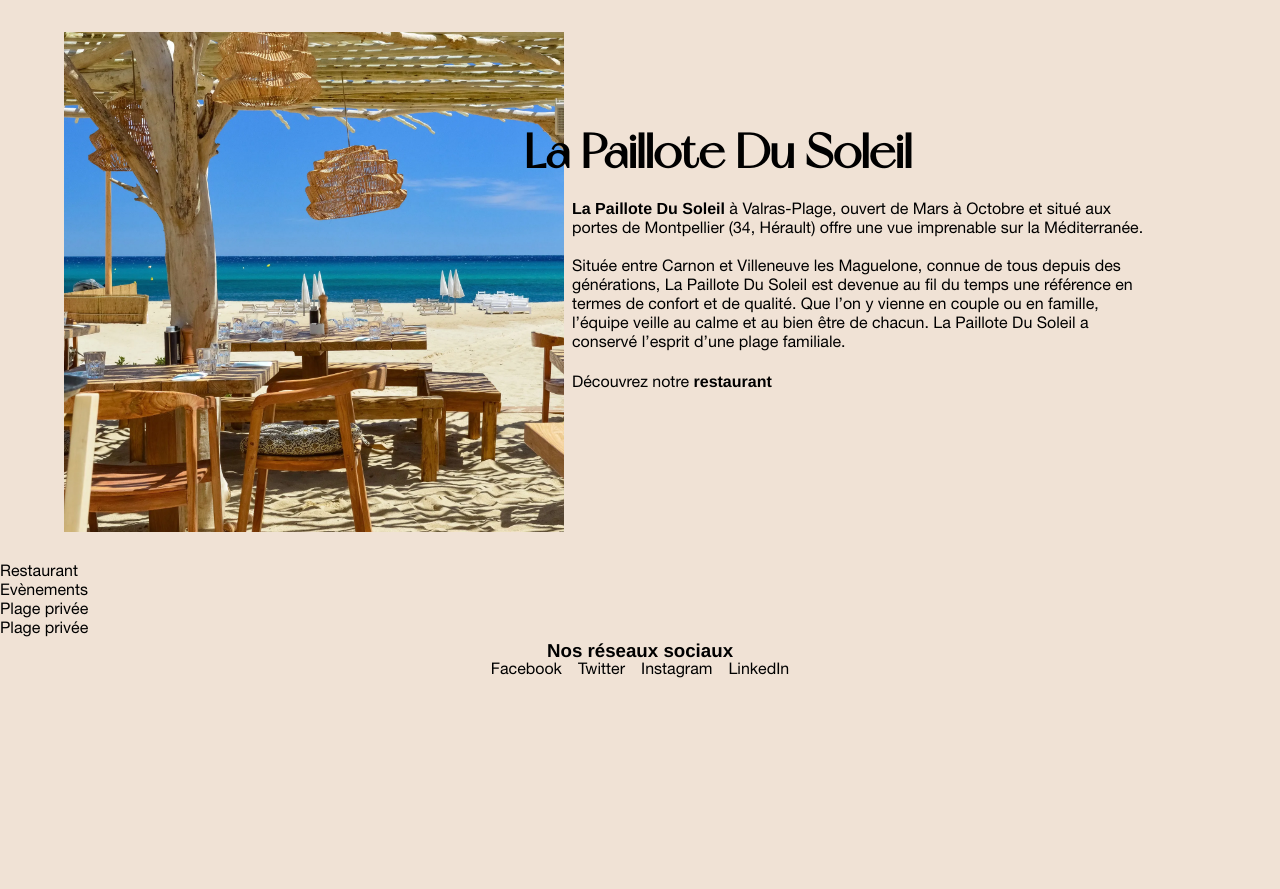
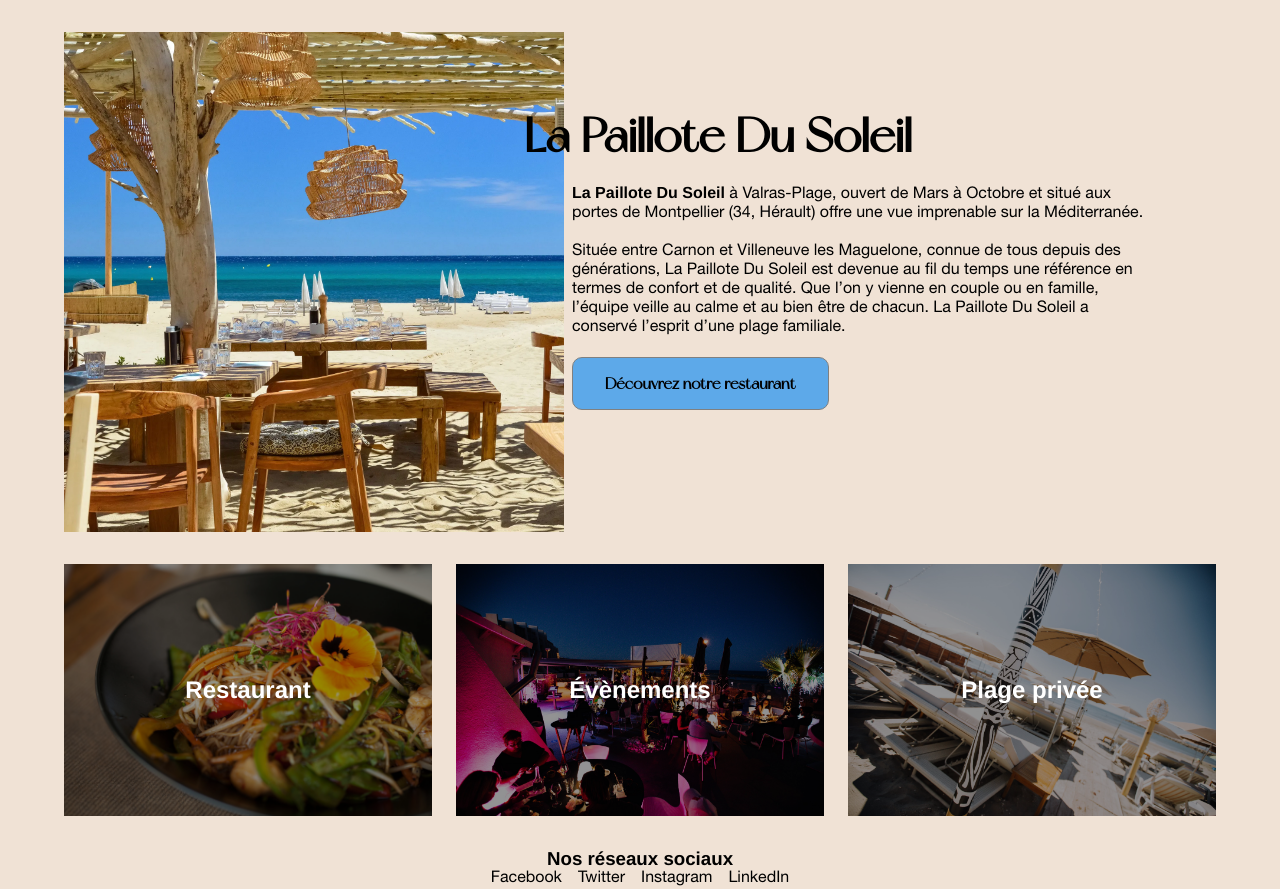
Before and after one commit to lclhugo/mspr-paillote-du-soleil, a Symfony app: template templates/home/index.html.twig in a window 1280 px wide. Shown: the part 800-1689 px from the top of the page. Before the commit the page ends 1478 px from the top, so only its background shows below. Run offline with Twig, Linux system fonts and the light colour scheme; the template is opened without the code that fills it, so the values that code supplies are empty; some libraries are stand-ins or nearby versions.

Commit message:
wip accueil

```diff
--- a/assets/css/base/_base.scss
+++ b/assets/css/base/_base.scss
@@ -10,7 +10,7 @@
 }
 
 body {
-    background-color: #F0E2D5;
+    background-color: variables.$bg-sand;
 }
 a, a:visited, a:hover {
     text-decoration: none;
--- a/assets/css/base/_variables.scss
+++ b/assets/css/base/_variables.scss
@@ -1,5 +1,8 @@
 $miracle-font: "Miracle", sans-serif;
 $helvetica-font: "Helvetica", sans-serif;
+$light-blue : #5DA9E9;
+$bg-sand : #F0E2D5;
+
 
 @font-face {
     font-family: "Miracle";
--- a/assets/css/pages/_home.scss
+++ b/assets/css/pages/_home.scss
@@ -96,9 +96,58 @@ nav {
         }
     }
     .cta-btn {
-        font-weight: 700;
+        font-family: variables.$miracle-font;
+        display: inline;
+        font-weight: 800;
+        border: 1px solid gray;
+        border-radius: 10px;
+        background-color: variables.$light-blue;
+        width: fit-content;
+        padding:1rem 2rem;
+        transition: filter 300ms ease-in-out
+    }
+
+    .cta-btn:hover {
+        filter:sepia(1);
     }
 }
+
+.proposals {
+    display: flex;
+    margin: 2rem 4rem;
+    gap: 1.5rem;
+
+    .card {
+        flex: 1;
+        position: relative;
+
+        .blur {
+            position: absolute;
+            top: 0;
+            bottom: 0;
+            left: 0;
+            right: 0;
+            background-color: rgba(0, 0, 0, 0.413);
+        }
+
+        img {
+            height: 100%;
+            width: 100%;
+            object-fit: cover;
+        }
+
+        .card__text {
+            position: absolute;
+            top: 50%;
+            left: 50%;
+            transform: translate(-50%, -50%);
+            color: white;
+            font-weight: 800;
+            font-size: 1.5rem;
+        }
+    }
+}
+
 
 footer {
     div {
--- a/public/css/style.css
+++ b/public/css/style.css
@@ -114,7 +114,50 @@ nav ul a:hover {
   margin-top: -3rem;
 }
 .presentation .cta-btn {
-  font-weight: 700;
+  font-family: "Miracle", sans-serif;
+  display: inline;
+  font-weight: 800;
+  border: 1px solid gray;
+  border-radius: 10px;
+  background-color: #5DA9E9;
+  width: fit-content;
+  padding: 1rem 2rem;
+  transition: filter 300ms ease-in-out;
+}
+.presentation .cta-btn:hover {
+  filter: sepia(1);
+}
+
+.proposals {
+  display: flex;
+  margin: 2rem 4rem;
+  gap: 1.5rem;
+}
+.proposals .card {
+  flex: 1;
+  position: relative;
+}
+.proposals .card .blur {
+  position: absolute;
+  top: 0;
+  bottom: 0;
+  left: 0;
+  right: 0;
+  background-color: rgba(0, 0, 0, 0.413);
+}
+.proposals .card img {
+  height: 100%;
+  width: 100%;
+  object-fit: cover;
+}
+.proposals .card .card__text {
+  position: absolute;
+  top: 50%;
+  left: 50%;
+  transform: translate(-50%, -50%);
+  color: white;
+  font-weight: 800;
+  font-size: 1.5rem;
 }
 
 footer div {
--- a/templates/home/index.html.twig
+++ b/templates/home/index.html.twig
@@ -37,17 +37,36 @@
         chacun. La Paillote Du Soleil a conservé l’esprit d’une plage familiale.
       </p>
       <br />
-      <p>Découvrez notre <a href="#" class="cta-btn">restaurant</a></p>
+      <a href="#" class="cta-btn">Découvrez notre restaurant</a>
     </article>
   </section>
   <section class="proposals">
-    <div class="card"><p class="card__text">Restaurant</p></div>
     <div class="card">
-      <p class="card__text">Evènements</p>
+      <a href="#">
+        <div class="blur"></div>
+        <img src="{{ asset('images/proposal__food.jpg') }}" alt="Restaurant" />
+        <p class="card__text">Restaurant</p>
+      </a>
     </div>
     <div class="card">
-      <p class="card__text">Plage privée</p>
-      Plage privée
+      <a href="#">
+        <div class="blur"></div>
+        <img
+          src="{{ asset('images/proposal__restaurant.jpg') }}"
+          alt="Evènements"
+        />
+        <p class="card__text">Évènements</p>
+      </a>
+    </div>
+    <div class="card">
+      <a href="#">
+        <div class="blur"></div>
+        <img
+          src="{{ asset('images/proposal__beach.jpg') }}"
+          alt="Plage privée"
+        />
+        <p class="card__text">Plage privée</p>
+      </a>
     </div>
   </section>
 </main>
```
Also changed, not shown: public/images/proposal__beach.jpg (added), public/images/proposal__food.jpg (added), public/images/proposal__restaurant.jpg (added), 1 other file.
